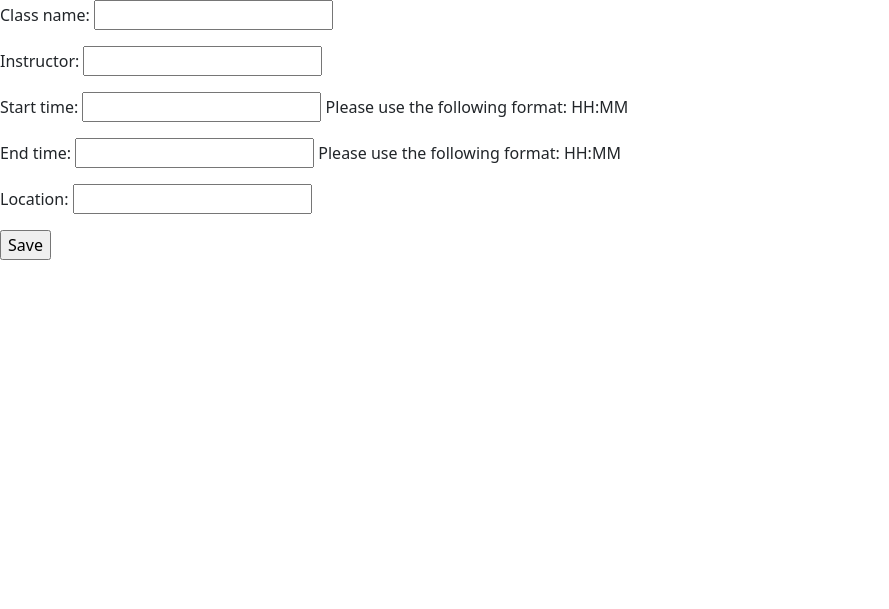
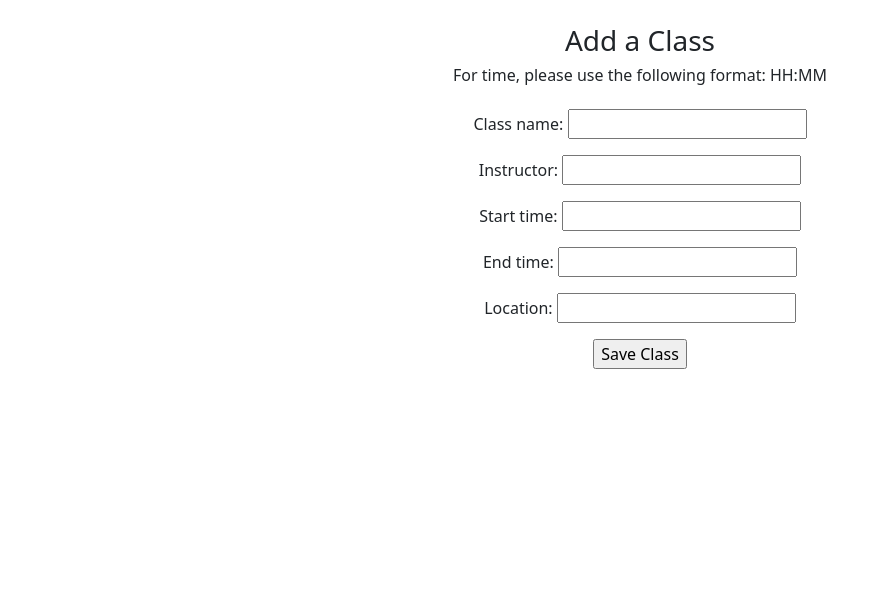
Before and after one commit to eliasposner/HoosNotes, a Django app: page /createclass in a window 1280 px wide. Shown: the part 56-665 px from the top of the page, without its empty margins (0-889 px from the left). Run offline with Django 3.2, Linux system fonts and the light colour scheme; the visitor is signed in with stand-in values (Sample User, id 1); some libraries are stand-ins or nearby versions.

Commit message:
I added joinclass.html and edited createclass.html, but realize there is much more to do.

```diff
--- a/mysite/settings.py
+++ b/mysite/settings.py
@@ -169,7 +169,7 @@ MEDIA_ROOT = os.path.join(BASE_DIR, 'media')
 # Default primary key field type
 # https://docs.djangoproject.com/en/3.2/ref/settings/#default-auto-field
 DEFAULT_AUTO_FIELD = 'django.db.models.BigAutoField'
-django_heroku.settings(locals(), test_runner=False)
+#django_heroku.settings(locals(), test_runner=False)
 
 # This configures the my_adapter file, which handles collisions (when a social account and a regular account has the same email)
 # Adapted from Moeedlodhi, 6/21/2021
--- a/scheduler/models.py
+++ b/scheduler/models.py
@@ -28,8 +28,8 @@ class StudentClass(models.Model):
 	class_name = models.CharField(max_length=200, default='')
 	instructor = models.CharField(max_length=200, default='')
 	users = models.ManyToManyField(Profile)
-	start_time = models.TimeField(null=True, help_text='Please use the following format:  HH:MM')
-	end_time = models.TimeField(null=True, help_text='Please use the following format:  HH:MM')
+	start_time = models.TimeField(null=True)
+	end_time = models.TimeField(null=True)
 	location = models.CharField(max_length=200, default='')
 	enrolled_users_count = models.IntegerField(default=0)
 
--- a/scheduler/templates/scheduler/createclass.html
+++ b/scheduler/templates/scheduler/createclass.html
@@ -3,8 +3,21 @@
 {% extends "base.html" %}
 
 {% block content %}
+
+<center>
+
+<div class="mt-lg-4">
+
+<div class="container">
+    	<h3 class="text-center">Add a Class</h6>
+    	<h6 class="text-center">For time, please use the following format: HH:MM </h6>
+</div>
+
+<div class="mt-lg-4">
+
 <form method="post">{% csrf_token %}
     {{ form.as_p }}
-    <input type="submit" value="Save">
+    <input type="submit" value="Save Class">
 </form>
+</center>
 {% endblock %}
--- a/scheduler/urls.py
+++ b/scheduler/urls.py
@@ -14,4 +14,6 @@ urlpatterns = [
 
     path('createclass', views.StudentClassCreateView.as_view(), name='create_student_class'),
     path('listclasses/', views.StudentClassListView.as_view(), name = 'list_student_classes'),
+    path('joinclasses/', views.StudentClassJoinView.as_view(), name = 'join_student_classes'),
+
 ]
--- a/scheduler/views.py
+++ b/scheduler/views.py
@@ -45,6 +45,21 @@ class StudentClassCreateView(CreateView):
         return HttpResponseRedirect(self.get_success_url())
 
 @method_decorator(login_required(login_url='/accounts/google/login'), name='dispatch')
+
+class StudentClassJoinView(CreateView):
+    model = StudentClass
+    fields = ['class_name', 'instructor', 'start_time', 'end_time', 'location']
+    template_name = 'scheduler/joinclass.html'
+    success_url = '/joinclasses'
+    def form_valid(self, form):
+        self.object = form.save()
+        self.object.users.add(self.request.user.profile)
+        self.object.enrolled_users_count += 1
+        self.object.save()
+        return HttpResponseRedirect(self.get_success_url())
+
+@method_decorator(login_required(login_url='/accounts/google/login'), name='dispatch')
+
 class StudentClassListView(ListView):
     model = Profile
     template_name = 'scheduler/listclass.html'
```
Also changed, not shown: scheduler/templates/scheduler/joinclass.html (added, +11 -0 lines).
